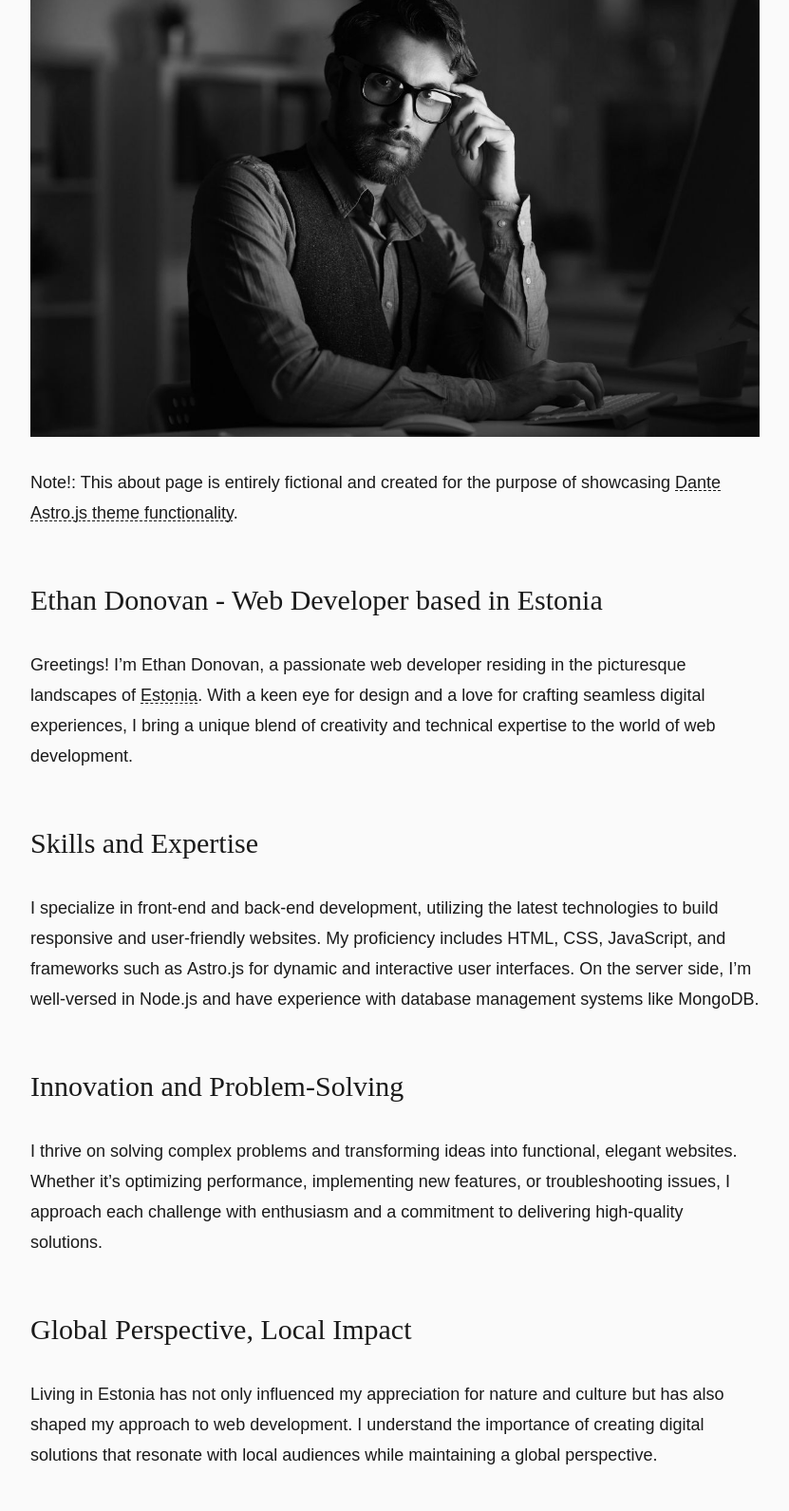
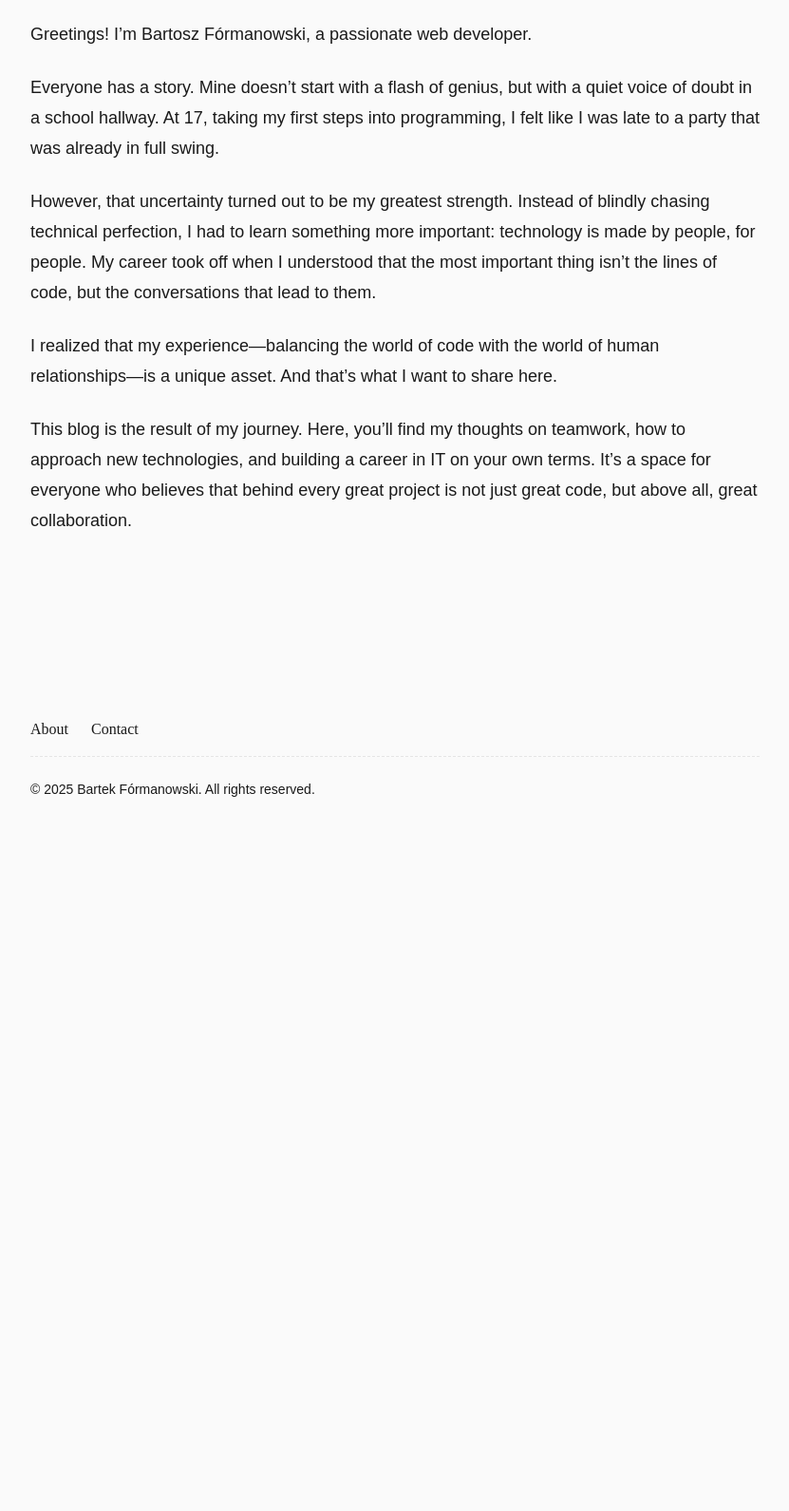
Before and after one commit to BartekFo/bartek-blog, an Astro site: page /about in a window 1280 px wide. Shown: the part 304-1895 px from the top of the page at 95% size, without its empty margins (224-1055 px from the left). After the commit the page ends 1201 px from the top, so only its background shows below. Built offline with nearby package versions, Linux system fonts and the light colour scheme; Astro itself is replaced by a stand-in of ours; a web font is replaced by a local one.

Commit message:
fix: refactor about page

```diff
--- a/src/content/pages/about.md
+++ b/src/content/pages/about.md
@@ -3,41 +3,16 @@ title: About
 seo:
   title: About Me
   description: Learn more about the person behind the website and embark on a journey of inspiration and shared experiences.
-  image:
-    src: '/about.jpeg'
-    alt: A person sitting at a desk in front of a computer
 ---
 
-![Alt text for image](/about.jpeg)
+## Web developer from Poland
 
-**Note!:** This about page is entirely fictional and created for the purpose of showcasing [Dante Astro.js theme functionality](https://justgoodui.com/astro-themes/dante/).
+**Greetings!** I'm Bartosz Fórmanowski, a passionate web developer.
 
-## Ethan Donovan - Web Developer based in Estonia
+Everyone has a story. Mine doesn't start with a flash of genius, but with a quiet voice of doubt in a school hallway. At 17, taking my first steps into programming, I felt like I was late to a party that was already in full swing.
 
-**Greetings!** I'm Ethan Donovan, a passionate web developer residing in the picturesque landscapes of [Estonia](https://en.wikipedia.org/wiki/Estonia). With a keen eye for design and a love for crafting seamless digital experiences, I bring a unique blend of creativity and technical expertise to the world of web development.
+However, that uncertainty turned out to be my greatest strength. Instead of blindly chasing technical perfection, I had to learn something more important: technology is made by people, for people. My career took off when I understood that the most important thing isn't the lines of code, but the conversations that lead to them.
 
-## Skills and Expertise
+I realized that my experience—balancing the world of code with the world of human relationships—is a unique asset. And that's what I want to share here.
 
-I specialize in front-end and back-end development, utilizing the latest technologies to build responsive and user-friendly websites. My proficiency includes **HTML**, **CSS**, **JavaScript**, and frameworks such as **Astro.js** for dynamic and interactive user interfaces. On the server side, I'm well-versed in Node.js and have experience with database management systems like MongoDB.
-
-## Innovation and Problem-Solving
-
-I thrive on solving complex problems and transforming ideas into functional, elegant websites. Whether it's optimizing performance, implementing new features, or troubleshooting issues, I approach each challenge with enthusiasm and a commitment to delivering high-quality solutions.
-
-## Global Perspective, Local Impact
-
-Living in Estonia has not only influenced my appreciation for nature and culture but has also shaped my approach to web development. I understand the importance of creating digital solutions that resonate with local audiences while maintaining a global perspective.
-
-## Continuous Learning
-
-The dynamic nature of the tech industry inspires me to stay up-to-date with the latest trends and advancements. I'm always eager to expand my skill set and embrace emerging technologies that enhance the functionality and aesthetics of the websites I create.
-
-## Collaboration and Communication
-
-I believe in the power of collaboration and effective communication. Whether working with clients, designers, or fellow developers, I value clear communication to ensure the success of every project.
-
-## Get in Touch
-
-Are you looking to elevate your online presence or bring your digital ideas to life? I'd love to hear from you! Feel free to reach out for collaboration, consultation, or just a friendly chat about all things web development.
-
-_Let's build something amazing together!_
+This blog is the result of my journey. Here, you'll find my thoughts on teamwork, how to approach new technologies, and building a career in IT on your own terms. It's a space for everyone who believes that behind every great project is not just great code, but above all, great collaboration.
```
